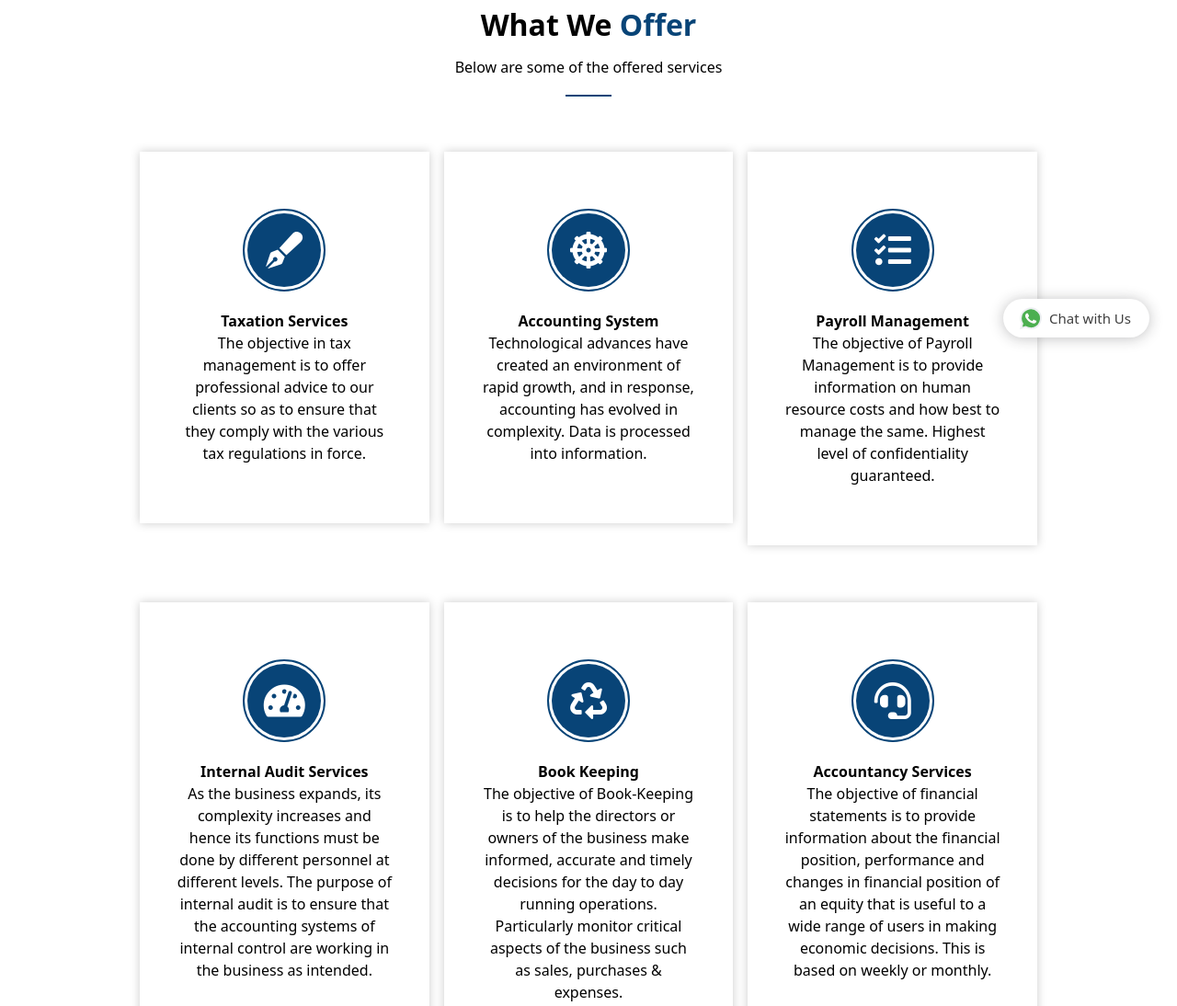
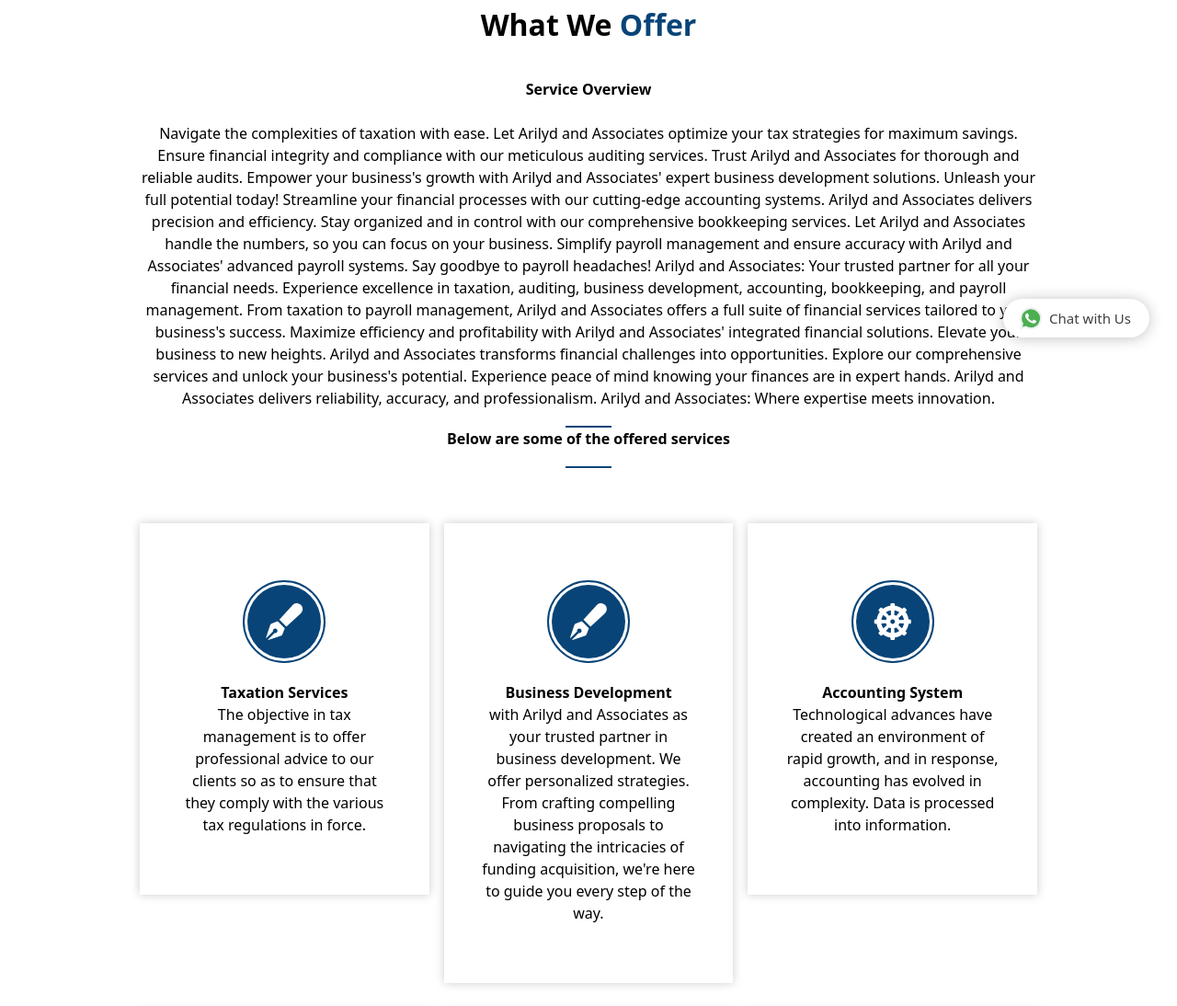
Before and after one commit to allistermugaisi/arilyd-associates, a website: page services.html in a window 1280 px wide. Shown: the part 408-1502 px from the top of the page at 92% size. Drawn offline with nearby package versions, Linux system fonts and the light colour scheme.

Commit message:
text aded

```diff
--- a/services.html
+++ b/services.html
@@ -80,7 +80,32 @@
 					<div class="col-md-12">
 						<div class="site-heading text-center">
 							<h2>What we <span>Offer</span></h2>
-							<h4>Below are some of the offered services</h4>
+							<br>
+							<h3><b>Service Overview</b></span></h3>
+							<br>
+							<h4>
+			Navigate the complexities of taxation with ease. Let Arilyd and Associates optimize
+            your tax strategies for maximum savings. Ensure financial integrity and compliance
+            with our meticulous auditing services. Trust Arilyd and Associates for thorough and
+            reliable audits. Empower your business's growth with Arilyd and Associates' expert
+            business development solutions. Unleash your full potential today! Streamline your
+            financial processes with our cutting-edge accounting systems. Arilyd and Associates
+            delivers precision and efficiency. Stay organized and in control with our comprehensive
+            bookkeeping services. Let Arilyd and Associates handle the numbers, so you can focus on
+            your business. Simplify payroll management and ensure accuracy with Arilyd and Associates'
+            advanced payroll systems. Say goodbye to payroll headaches!
+            Arilyd and Associates: Your trusted partner for all your financial needs. Experience
+            excellence in taxation, auditing, business development, accounting, bookkeeping, and
+            payroll management. From taxation to payroll management, Arilyd and Associates offers
+            a full suite of financial services tailored to your business's success.
+            Maximize efficiency and profitability with Arilyd and Associates' integrated financial
+            solutions. Elevate your business to new heights. Arilyd and Associates transforms
+            financial challenges into opportunities. Explore our comprehensive services and unlock
+            your business's potential. Experience peace of mind knowing your finances are in expert
+            hands. Arilyd and Associates delivers reliability, accuracy, and professionalism.
+            Arilyd and Associates: Where expertise meets innovation.
+							</h4>
+							<h4> <b>Below are some of the offered services</b></h4>
 						</div>
 					</div>
 				</div>
@@ -96,6 +121,22 @@
 								The objective in tax management is to offer professional advice
 								to our clients so as to ensure that they comply with the various
 								tax regulations in force.
+							</p>
+						</div>
+					</div>
+					<!-- End Single Item -->
+
+					<!-- Single Item -->
+					<div class="col-md-4 col-sm-6">
+						<div class="item">
+							<i class="fas fa-pen-fancy"></i>
+							<h4>Business Development</h4>
+							<p>
+							    with Arilyd and Associates as your trusted partner in business development.
+								We offer personalized strategies. From crafting compelling business
+								proposals to navigating the intricacies of funding acquisition, we're here to guide you
+								every step of the way.
+
 							</p>
 						</div>
 					</div>
@@ -310,7 +351,7 @@
 					</a>
 				</div>
 				<p class="mt-8 text-base leading-6 text-center text-gray-600">
-					© 2021 ARILYD & ASSOCIATES. ALL RIGHTS RESERVED.
+					© 2024 ARILYD & ASSOCIATES. ALL RIGHTS RESERVED.
 				</p>
 			</div>
 		</section>
```
